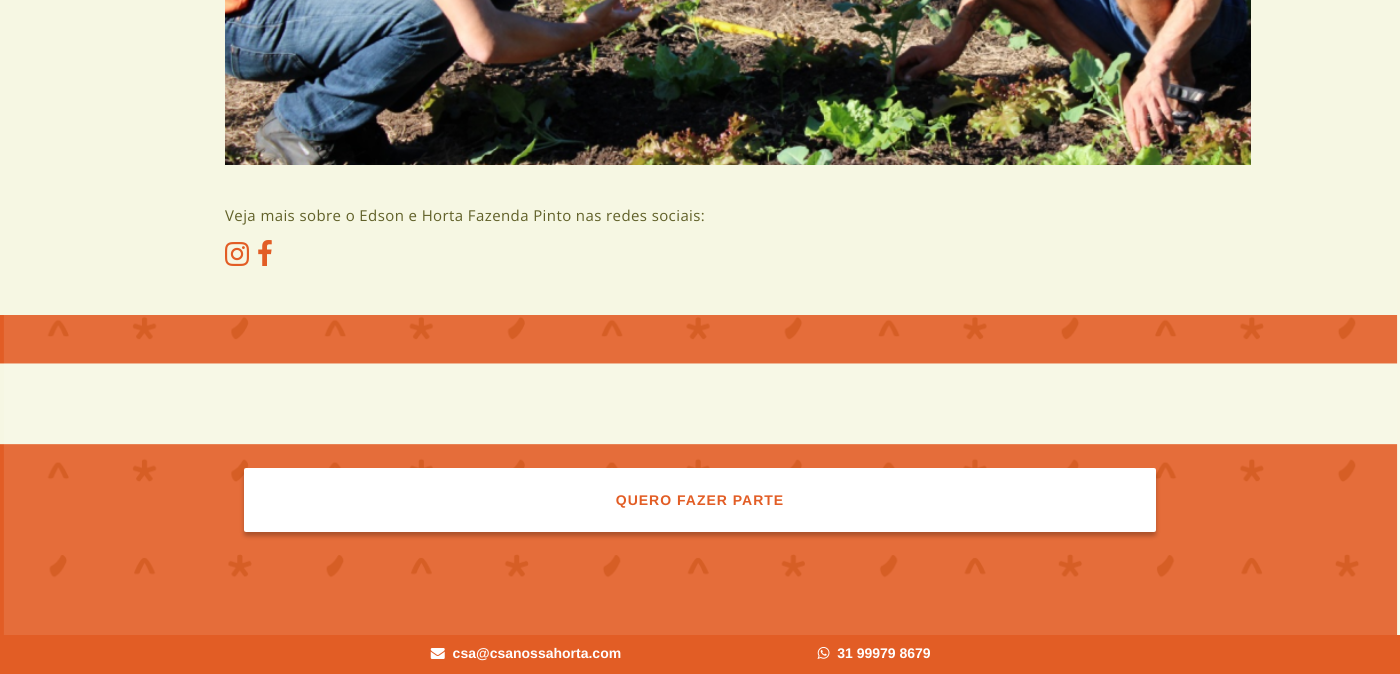
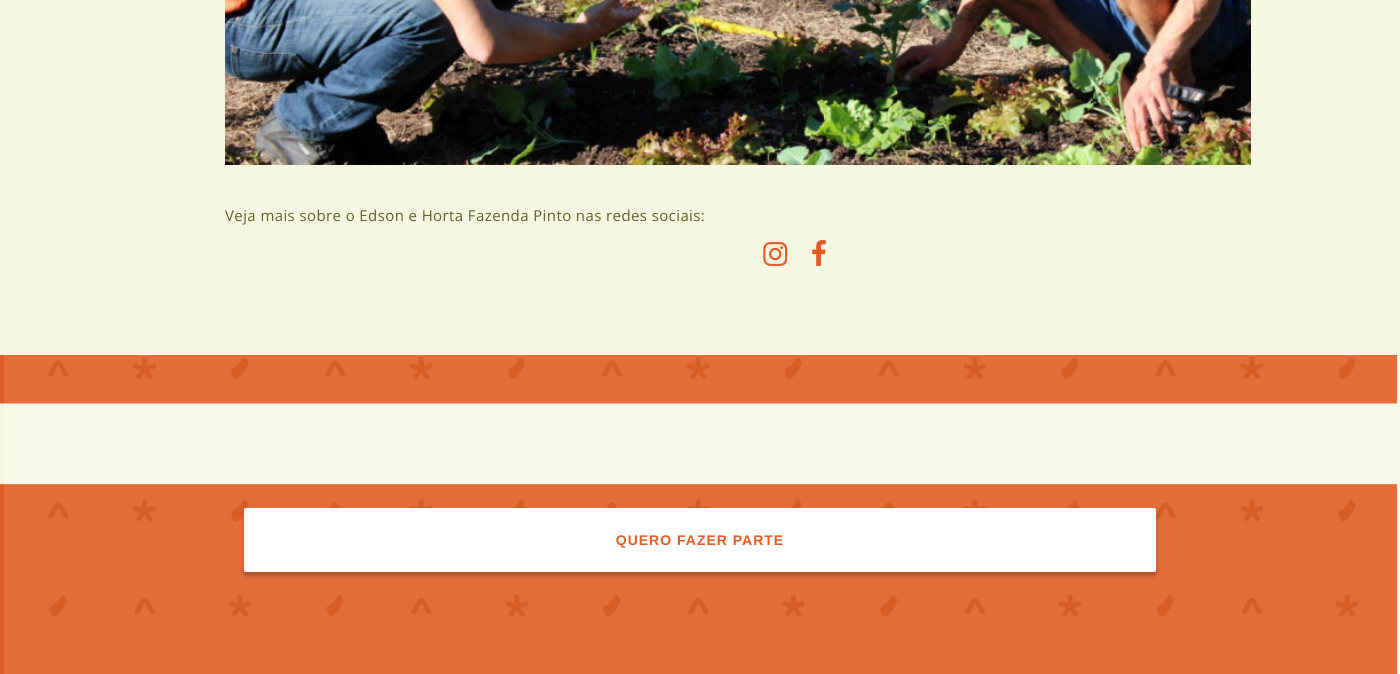
Before and after one commit to csanossahorta/csanossahorta.github.io, a PHP site: page /edson.html in a window 1400 px wide. Shown: the part 3455-4129 px from the top of the page. Run offline with PHP 8.4, Linux system fonts and the light colour scheme; some libraries are stand-ins or nearby versions.

Commit message:
social links

```diff
--- a/_layouts/agricultores.html
+++ b/_layouts/agricultores.html
@@ -29,12 +29,15 @@
     <br>
     {{ content }}
     <p>Veja mais sobre o {{ page.title }} e {{ page.where }} nas redes sociais:</p>
+    <div class="center">
         <a class="menu-item social" href="{{ page.instagram }}" target="_blank">
           <i class="fa fa-instagram fa-1_5x" aria-hidden="true"></i>
         </a>
+        &nbsp;
         <a class="menu-item social" href="{{ page.facebook }}" target="_blank">
           <i class="fa fa-facebook fa-1_5x" aria-hidden="true"></i>
         </a>
+    </div>
     <br>
     <br>
 
--- a/_site/css/main.css
+++ b/_site/css/main.css
@@ -144,6 +144,9 @@
 /*---------------------------------------
     General
 -----------------------------------------*/
+.center{
+    text-align: center !important;
+}
 
 .logo{
     width: 60%;
--- a/_site/edson.html
+++ b/_site/edson.html
@@ -121,12 +121,15 @@
 <p><img src="/images/edson4.png" alt="" /></p>
 
     <p>Veja mais sobre o Edson e Horta Fazenda Pinto nas redes sociais:</p>
+    <div class="center">
         <a class="menu-item social" href="https://www.instagram.com/toninharoca/" target="_blank">
           <i class="fa fa-instagram fa-1_5x" aria-hidden="true"></i>
         </a>
+        &nbsp;
         <a class="menu-item social" href="" target="_blank">
           <i class="fa fa-facebook fa-1_5x" aria-hidden="true"></i>
         </a>
+    </div>
     <br>
     <br>
 
--- a/_site/feed.xml
+++ b/_site/feed.xml
@@ -1 +1 @@
-<?xml version="1.0" encoding="utf-8"?><feed xmlns="http://www.w3.org/2005/Atom" ><generator uri="https://jekyllrb.com/" version="3.5.2">Jekyll</generator><link href="http://localhost:4323/feed.xml" rel="self" type="application/atom+xml" /><link href="http://localhost:4323/" rel="alternate" type="text/html" /><updated>2021-01-13T11:20:25-03:00</updated><id>http://localhost:4323/feed.xml</id><title type="html">CSA - Nossa Horta</title></feed>
+<?xml version="1.0" encoding="utf-8"?><feed xmlns="http://www.w3.org/2005/Atom" ><generator uri="https://jekyllrb.com/" version="3.5.2">Jekyll</generator><link href="http://localhost:4323/feed.xml" rel="self" type="application/atom+xml" /><link href="http://localhost:4323/" rel="alternate" type="text/html" /><updated>2021-01-13T11:23:09-03:00</updated><id>http://localhost:4323/feed.xml</id><title type="html">CSA - Nossa Horta</title></feed>
--- a/_site/lucas-machado.html
+++ b/_site/lucas-machado.html
@@ -121,12 +121,15 @@
 <p><img src="/images/vistaalegre4.png" alt="" /></p>
 
     <p>Veja mais sobre o Lucas Machado e Sítio das Mangueiras nas redes sociais:</p>
+    <div class="center">
         <a class="menu-item social" href="https://www.instagram.com/sitiodasmangueirasagrofloresta" target="_blank">
           <i class="fa fa-instagram fa-1_5x" aria-hidden="true"></i>
         </a>
+        &nbsp;
         <a class="menu-item social" href="https://www.facebook.com/sitiodasmangueirasagroecologia" target="_blank">
           <i class="fa fa-facebook fa-1_5x" aria-hidden="true"></i>
         </a>
+    </div>
     <br>
     <br>
 
--- a/_site/lucas-souza.html
+++ b/_site/lucas-souza.html
@@ -121,12 +121,15 @@
 <p><img src="/images/vistaalegre4.png" alt="" /></p>
 
     <p>Veja mais sobre o Lucas Souza e Projeto Vista Alegre nas redes sociais:</p>
+    <div class="center">
         <a class="menu-item social" href="https://www.instagram.com/projetovistaalegre/" target="_blank">
           <i class="fa fa-instagram fa-1_5x" aria-hidden="true"></i>
         </a>
+        &nbsp;
         <a class="menu-item social" href="https://www.facebook.com/ProjetoVistaAlegre/" target="_blank">
           <i class="fa fa-facebook fa-1_5x" aria-hidden="true"></i>
         </a>
+    </div>
     <br>
     <br>
 
--- a/css/main.css
+++ b/css/main.css
@@ -144,6 +144,9 @@
 /*---------------------------------------
     General
 -----------------------------------------*/
+.center{
+    text-align: center !important;
+}
 
 .logo{
     width: 60%;
```
Lines whose indentation alone changed are shown as unchanged.
